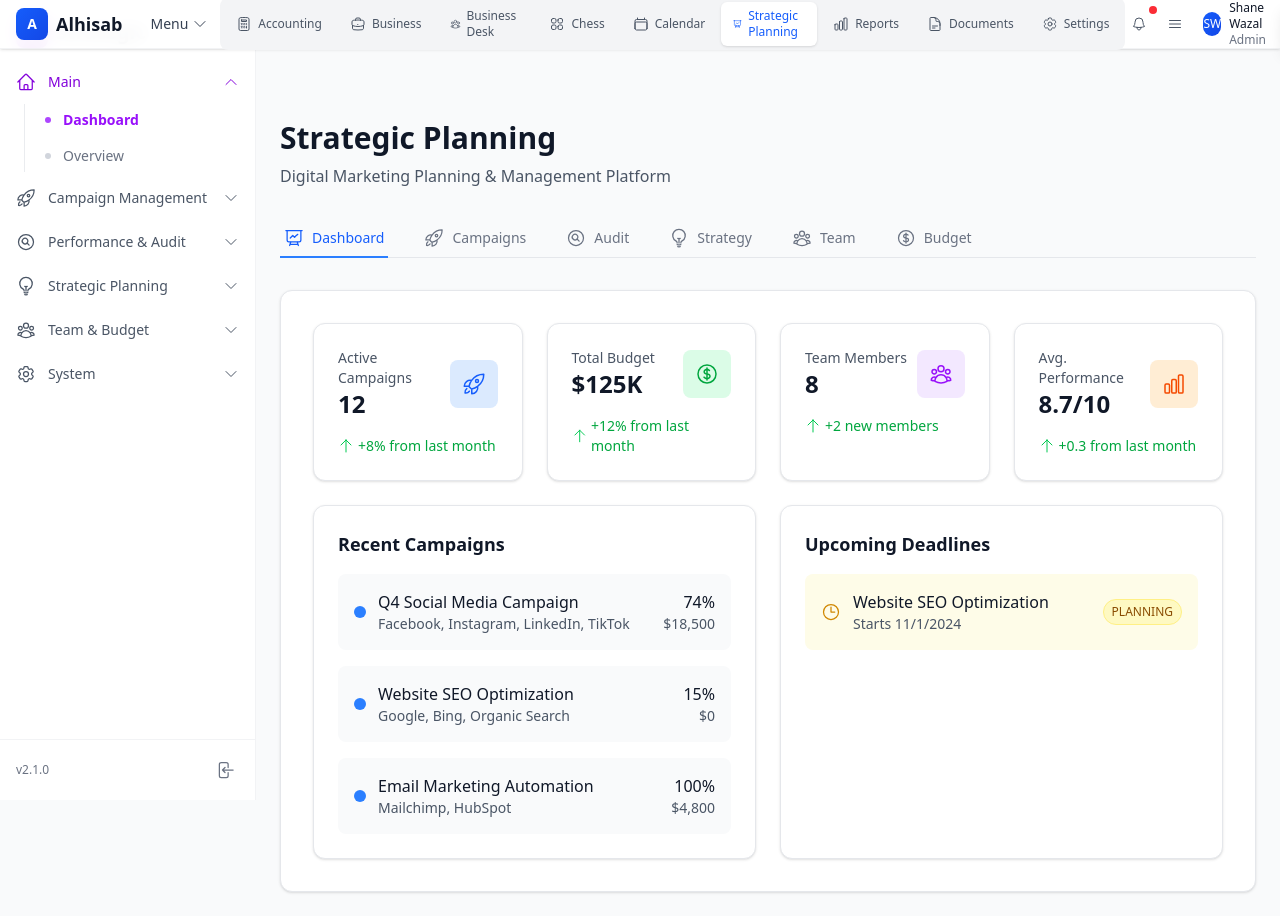
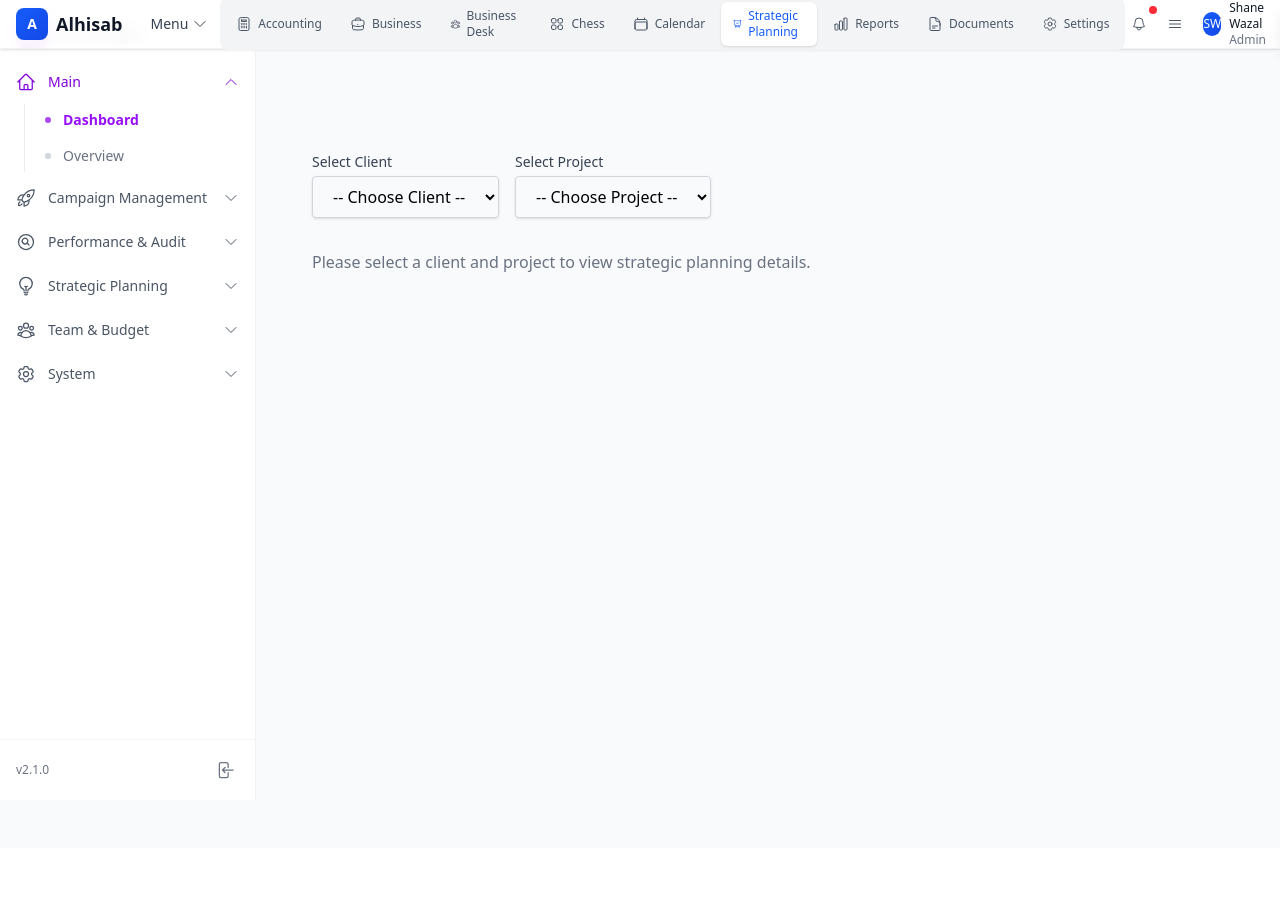
Before and after one commit to einfoengine/alhisab, a Next.js app in the folder frontend/: page /strategic-planning in a window 1280 px wide. After the commit the page ends 848 px from the top, so only its background shows below. Built offline with nearby package versions, Linux system fonts and the light colour scheme.

Commit message:
Strategic planning in progress

```diff
--- a/frontend/src/app/strategic-planning/page.tsx
+++ b/frontend/src/app/strategic-planning/page.tsx
@@ -16,6 +16,71 @@ import {
   ArrowUpIcon,
   ClockIcon,
 } from "@heroicons/react/24/outline";
+import clientsData from "@/data/clients.json";
+import projectsData from "@/data/projects.json";
+
+// Add types for Client and Project
+interface Client {
+  id: string;
+  client_name: string;
+  company_names: string[];
+  status: string;
+  email: string;
+  address?: string;
+  phone: {
+    country_code: string;
+    number: string;
+    whatsapp: boolean;
+  };
+  preferred_contact_method: string;
+  alternate_contacts: Array<{
+    name: string;
+    relation: string;
+    email: string;
+    phone: {
+      country_code: string;
+      number: string;
+      whatsapp: boolean;
+    };
+  }>;
+  social_media: Record<string, string | null>;
+  country: {
+    name: string;
+    iso_code: string;
+    currency: string;
+    timezone: string;
+    language: string;
+    continent: string;
+    phone_code: string;
+    flag: string;
+  };
+  projects: Array<{ id: string; name: string }>;
+  notes?: string;
+  last_payment?: string | null;
+  dues?: number | null;
+  created?: string;
+  avatar?: string;
+}
+
+interface Project {
+  id: string;
+  name: string;
+  description: string;
+  client_id: string;
+  project_master: string;
+  project_type: string;
+  start_date: string;
+  end_date: string;
+  status: string;
+  key_deliverables: string[];
+  services: Array<{ id: string; discount: number }>;
+  packages: Array<{ id: string; discount: number }>;
+  payment_methods: string[];
+  payment_security: string;
+  agreement_number: string;
+  project_value: number;
+  milestones: Array<{ name: string; release_amount: number }>;
+}
 
 // Mock data for digital marketing planning
 const marketingPlans = [
@@ -102,6 +167,51 @@ const getTypeColor = (type: string) => {
 
 export default function StrategicPlanningPage() {
   const [activeTab, setActiveTab] = useState("dashboard");
+  const [selectedClientId, setSelectedClientId] = useState<string>("");
+  const [selectedProjectId, setSelectedProjectId] = useState<string>("");
+
+  // Load clients and projects
+  const clients: Client[] = clientsData;
+  const allProjects: Project[] = projectsData.projects;
+  const selectedClient = clients.find((c) => c.id === selectedClientId);
+  const clientProjects = selectedClient ? allProjects.filter((p) => p.client_id === selectedClient.id) : [];
+  const selectedProject = clientProjects.find((p) => p.id === selectedProjectId);
+
+  // UI for selecting client and project
+  const renderSelectors = () => (
+    <div className="flex flex-col md:flex-row gap-4 mb-8">
+      <div>
+        <label className="block text-sm font-medium text-gray-700 mb-1">Select Client</label>
+        <select
+          className="block w-64 px-3 py-2 border border-gray-300 rounded-md shadow-sm focus:outline-none focus:ring-blue-500 focus:border-blue-500"
+          value={selectedClientId}
+          onChange={e => {
+            setSelectedClientId(e.target.value);
+            setSelectedProjectId(""); // Reset project when client changes
+          }}
+        >
+          <option value="">-- Choose Client --</option>
+          {clients.map((client) => (
+            <option key={client.id} value={client.id}>{client.client_name}</option>
+          ))}
+        </select>
+      </div>
+      <div>
+        <label className="block text-sm font-medium text-gray-700 mb-1">Select Project</label>
+        <select
+          className="block w-64 px-3 py-2 border border-gray-300 rounded-md shadow-sm focus:outline-none focus:ring-blue-500 focus:border-blue-500"
+          value={selectedProjectId}
+          onChange={e => setSelectedProjectId(e.target.value)}
+          disabled={!selectedClientId}
+        >
+          <option value="">-- Choose Project --</option>
+          {clientProjects.map((project) => (
+            <option key={project.id} value={project.id}>{project.name}</option>
+          ))}
+        </select>
+      </div>
+    </div>
+  );
 
   const renderDashboard = () => (
     <div className="space-y-6">
@@ -662,7 +772,10 @@ export default function StrategicPlanningPage() {
   );
 
   return (
-    <div className="w-full">
+    <div className="p-4 md:p-8">
+      {renderSelectors()}
+      {selectedProject ? (
+        <div>
           {/* Header */}
           <div className="mb-8">
             <h1 className="text-3xl font-bold text-gray-900">Strategic Planning</h1>
@@ -699,5 +812,9 @@ export default function StrategicPlanningPage() {
             {activeTab === "budget" && renderBudget()}
           </div>
         </div>
+      ) : (
+        <div className="text-gray-500 mt-8">Please select a client and project to view strategic planning details.</div>
+      )}
+    </div>
   );
 }
```
Lines whose indentation alone changed are shown as unchanged.
